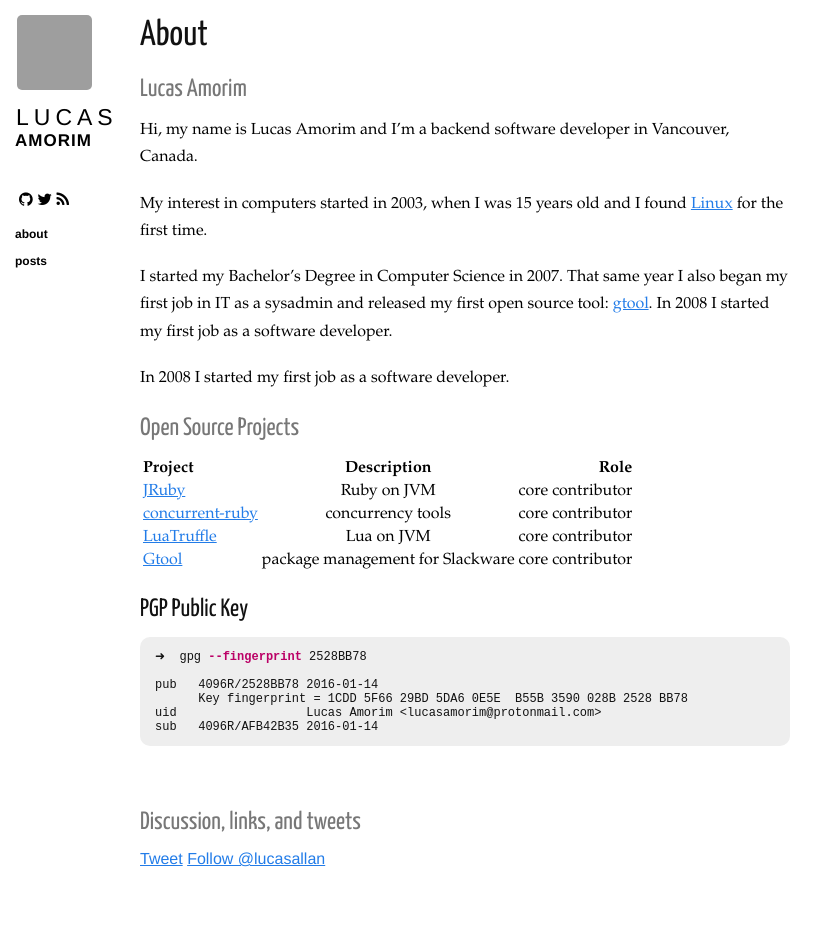
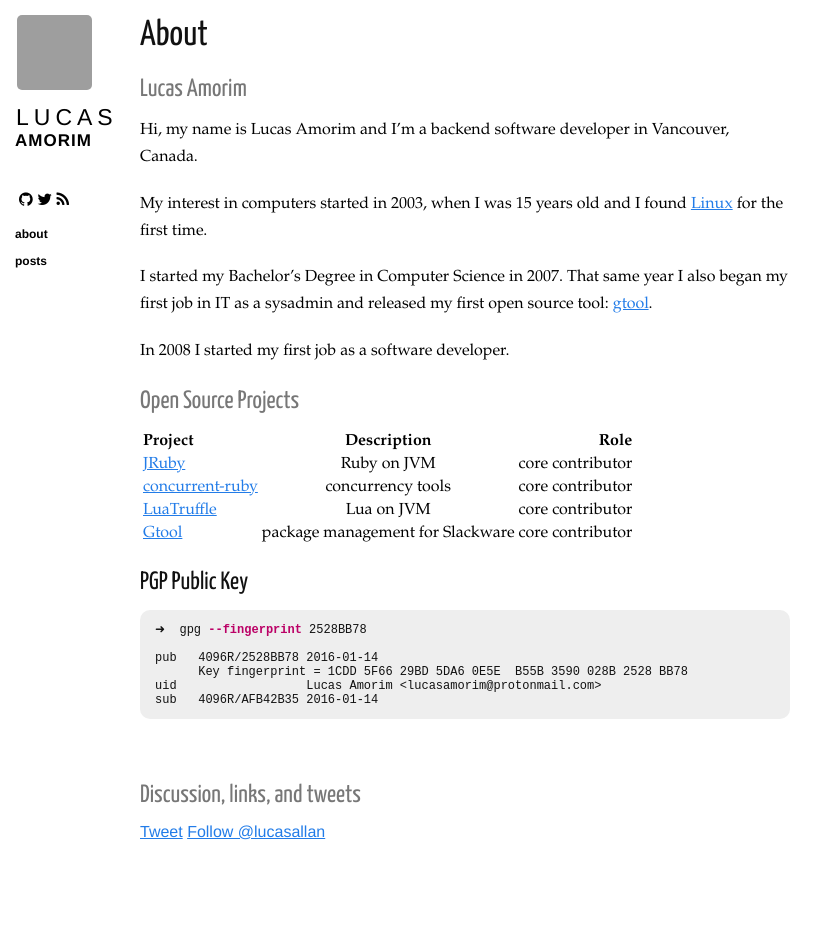
Before and after one commit to lucasallan/sh286.github.io, a Jekyll site: the page built from about.md, in a window 1280 px wide. Shown: the whole page, without its empty margins (0-838 px from the left). Built offline with Jekyll 4.4.1, drawn with Linux system fonts in a browser that asks for light colours; nearby versions of some CDN libraries; comment, search, counter and statistics services are not loaded; after the commit the page ends 901 px from its top, so only the background shows below that; grey boxes are pictures that could not be loaded.

Commit message:
Removes duplicated text in the about page

```diff
--- a/about.md
+++ b/about.md
@@ -10,7 +10,7 @@ Hi, my name is Lucas Amorim and I'm a backend software developer in Vancouver, C
 
 My interest in computers started in 2003, when I was 15 years old and I found [Linux][conectiva] for the first time.
 
-I started my Bachelor's Degree in Computer Science in 2007.  That same year I also began my first job in IT as a sysadmin and released my first open source tool: [gtool][gtool]. In 2008 I started my first job as a software developer.
+I started my Bachelor's Degree in Computer Science in 2007.  That same year I also began my first job in IT as a sysadmin and released my first open source tool: [gtool][gtool].
 
 In 2008 I started my first job as a software developer.
 
```
